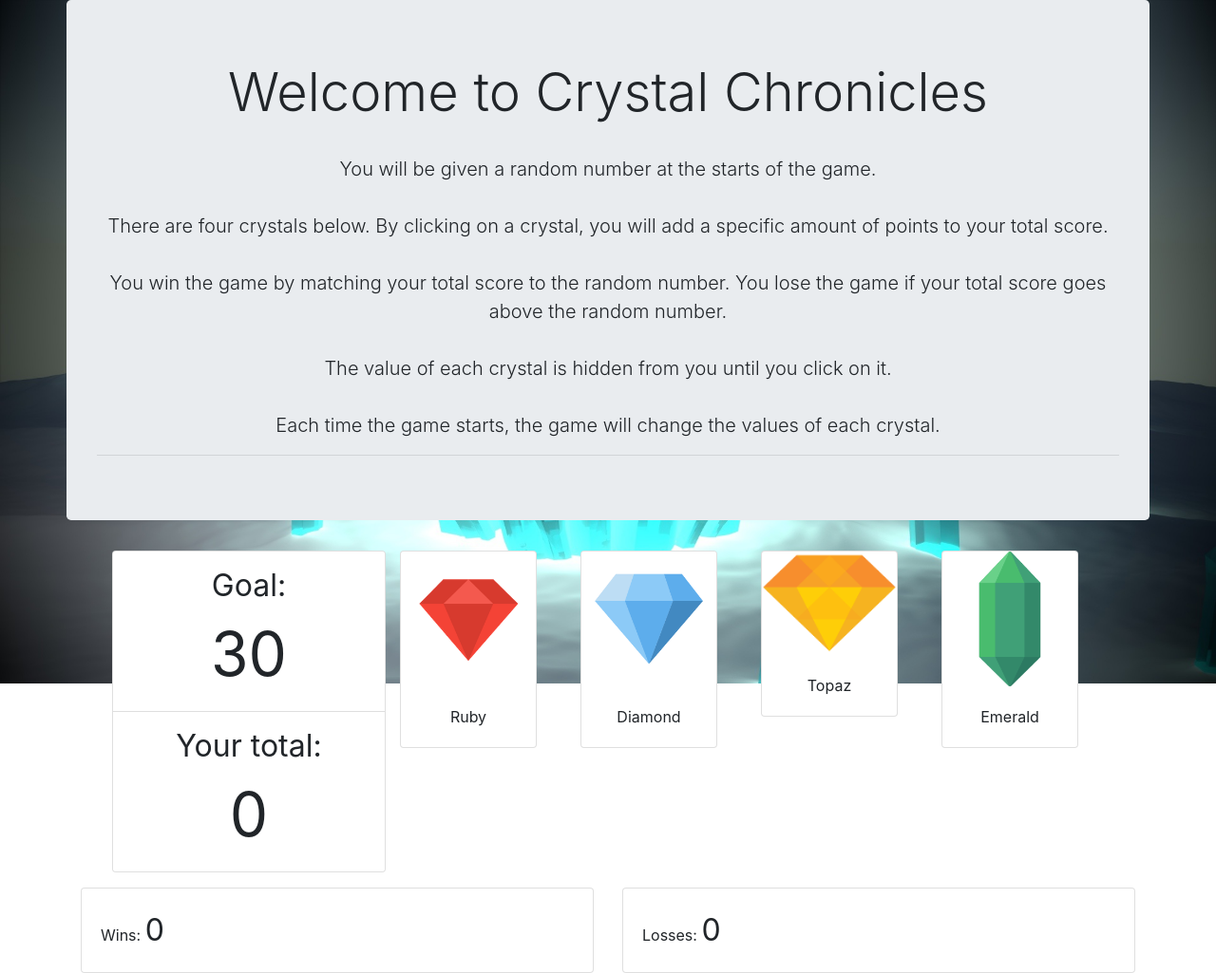
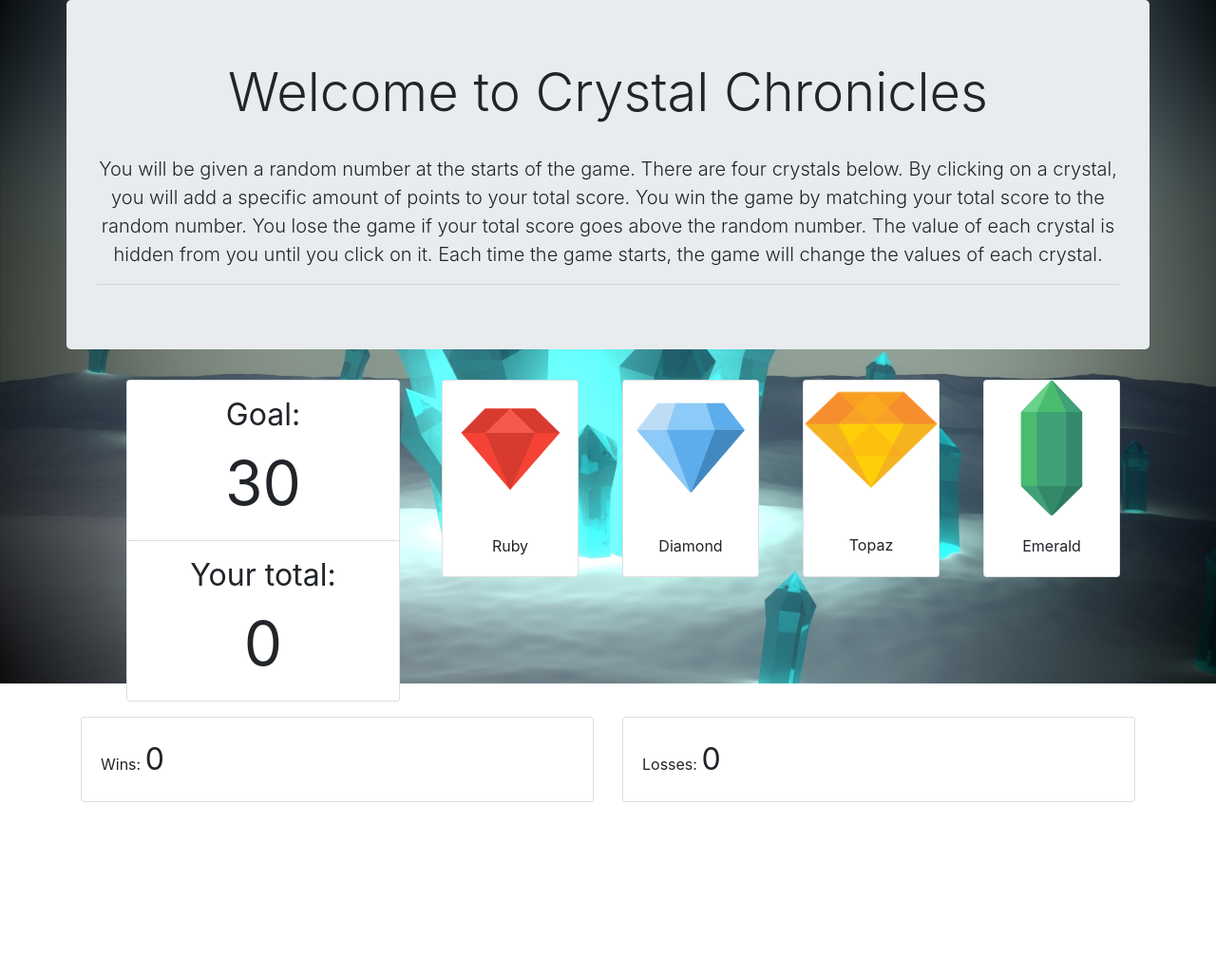
Before and after one commit to nolanglenn/Crystal-Collector, a plain HTML site: page index.html in a window 1280 px wide. Shown: the whole page at 95% size. After the commit the page ends 845 px from the top, so only its background shows below. Drawn offline with nearby package versions, Linux system fonts and the light colour scheme.

Commit message:
Added more styling

```diff
--- a/index.html
+++ b/index.html
@@ -18,23 +18,25 @@
         <div class="row">
             <div class="jumbotron text-center">
                 <h1 class="display-4">Welcome to Crystal Chronicles</h1><br>
-                <p class="lead">You will be given a random number at the starts of the game.<br><br>
+                <p class="lead">You will be given a random number at the starts of the game.
                     There are four crystals below. By clicking on a crystal, you will add a specific amount of points to
                     your
-                    total score.<br><br>
+                    total score.
                     You win the game by matching your total score to the random number. You lose the game if your total
-                    score goes above the random number.<br><br>
-                    The value of each crystal is hidden from you until you click on it.<br><br>
+                    score goes above the random number.
+                    The value of each crystal is hidden from you until you click on it.
                     Each time the game starts, the game will change the values of each crystal.</p>
                 <hr class="my-1">
             </div>
         </div>
         <div class="row">
-            <div class="card mb-3 ml-5" style="width: 18rem;">
-                <ul class="list-group list-group-flush text-center">
-                    <li class="list-group-item cardTitle">Goal:<br><span class="randomNumber">0</span></li>
-                    <li class="list-group-item cardTitle">Your total: <br><span class="score">0</span></li>
-                </ul>
+            <div class="col-sm-4">
+                <div class="card mb-3 ml-5" style="width: 18rem;">
+                    <ul class="list-group list-group-flush text-center">
+                        <li class="list-group-item cardTitle">Goal:<br><span class="randomNumber">0</span></li>
+                        <li class="list-group-item cardTitle">Your total: <br><span class="score">0</span></li>
+                    </ul>
+                </div>
             </div>
             <div class="col-sm-2">
                 <div class="card ruby" style="width: 9rem;">
@@ -53,10 +55,10 @@
                 </div>
             </div>
             <div class="col-sm-2">
-                <div class="card topaz" style="width: 9rem;">
+                <div class="card topaz pt-2" style="width: 9rem; height: 13em">
                     <img src="assets/images/topaz.png" class="card-img-top" alt="...">
                     <div class="card-body text-center">
-                        <p class="card-text">Topaz</p>
+                        <p class="card-text pt-4">Topaz</p>
                     </div>
                 </div>
             </div>
@@ -68,8 +70,7 @@
                     </div>
                 </div>
             </div>
-        </div>
-        <div class="row">
+
             <div class="col-sm-6">
                 <div class="card">
                     <div class="card-body">
@@ -84,7 +85,9 @@
                     </div>
                 </div>
             </div>
+
         </div>
+
     </div>
 </body>
 
```
